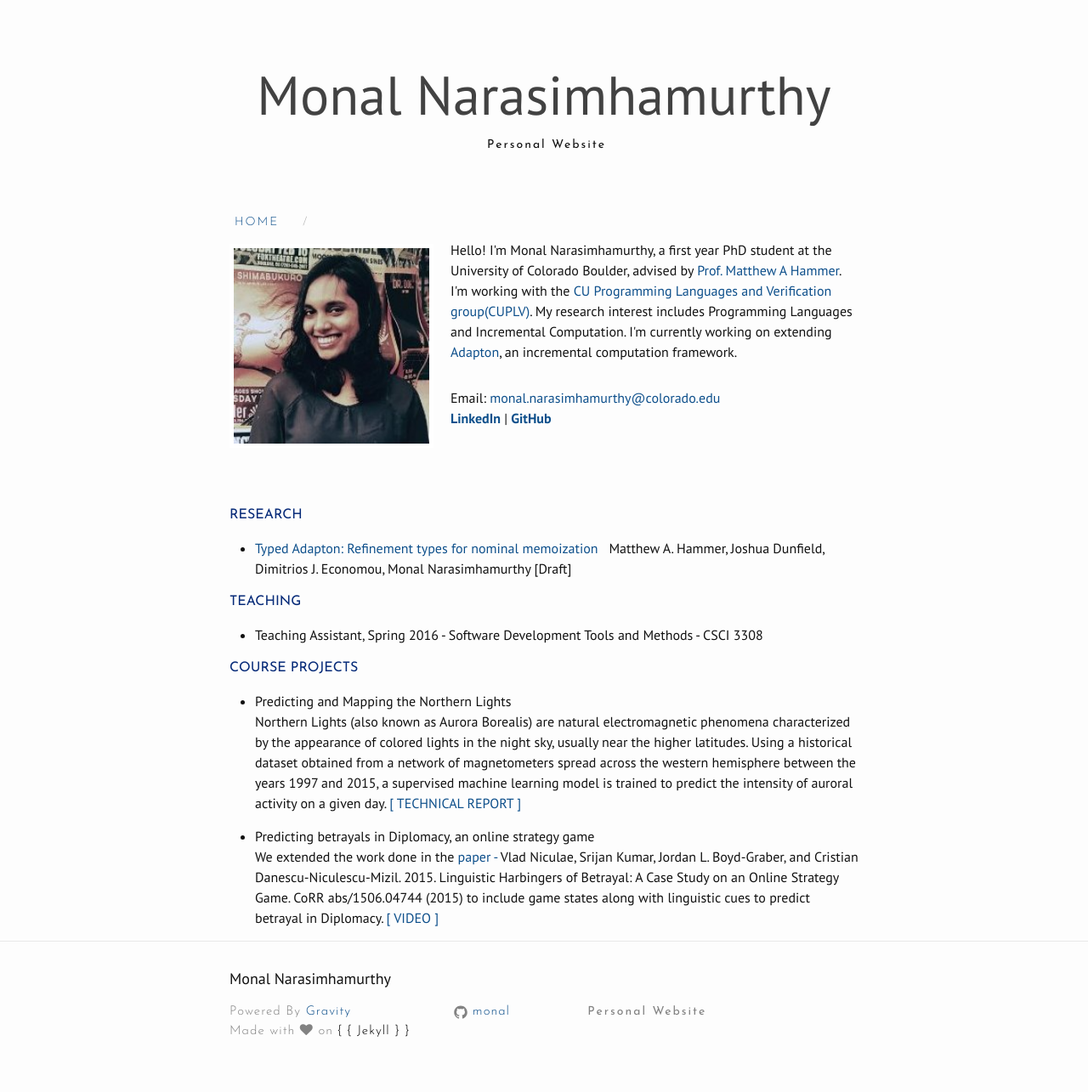
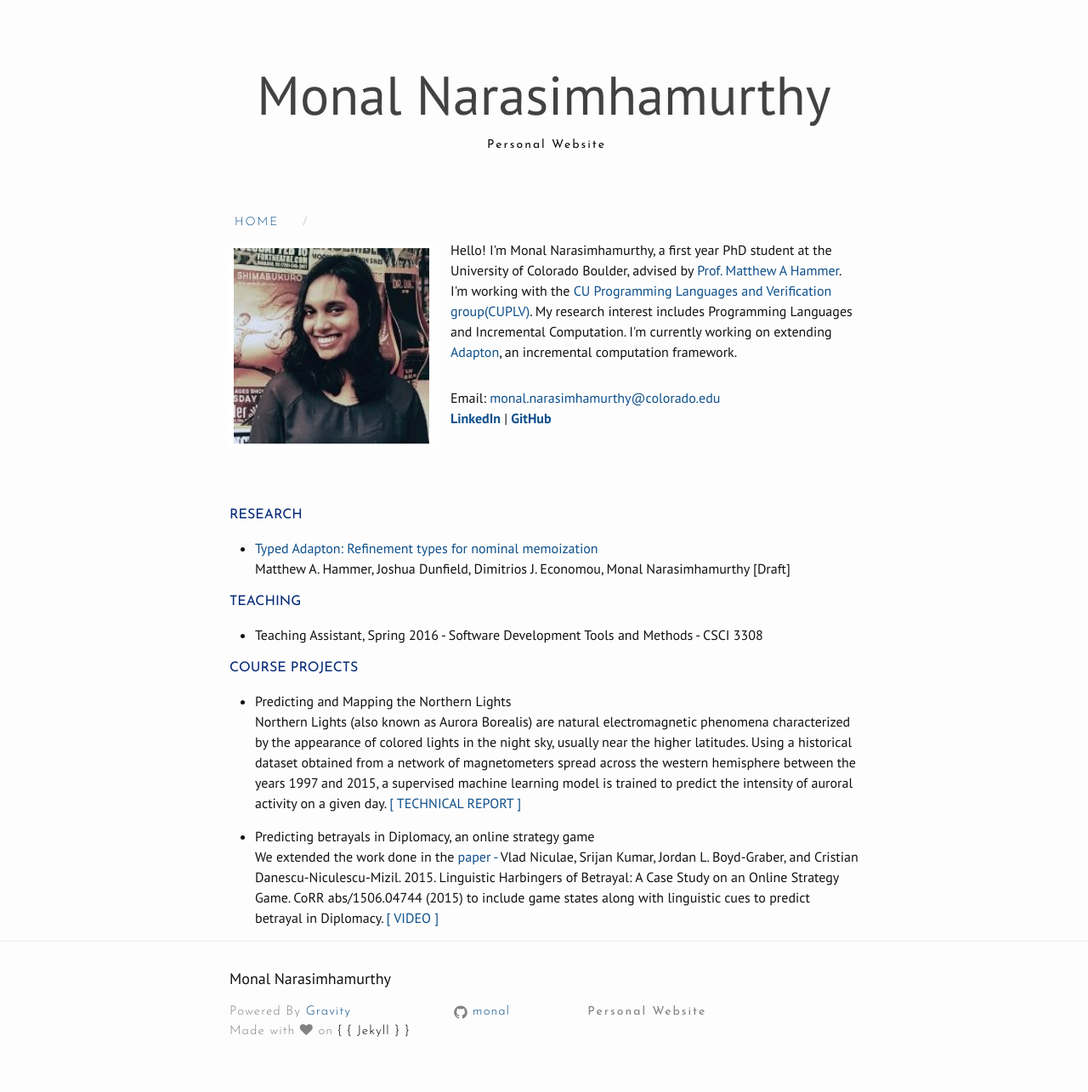
Before and after one commit to monal/monal.github.io, a Jekyll site: the page built from index.html, in a window 1280 px wide. Shown: the whole page at 85% size. Built offline with Jekyll 4.4.1, drawn with Linux system fonts in a browser that asks for light colours; nearby versions of some CDN libraries.

```diff
--- a/index.html
+++ b/index.html
@@ -15,7 +15,7 @@
 
 <div style="margin-top:-5px">
 <h4 style="color:#062A78; font-family:'Josefin Sans';">RESEARCH</h4>
-<ul><li style=""><a href="https://arxiv.org/abs/1610.00097">Typed Adapton: Refinement types for nominal memoization</a> &nbsp; Matthew A. Hammer, Joshua Dunfield, Dimitrios J. Economou, Monal Narasimhamurthy [Draft]</li></ul>
+<ul><li style=""><a href="https://arxiv.org/abs/1610.00097">Typed Adapton: Refinement types for nominal memoization</a> <br> Matthew A. Hammer, Joshua Dunfield, Dimitrios J. Economou, Monal Narasimhamurthy [Draft]</li></ul>
 
 <div>
 <h4 style="color:#062A78; font-family:'Josefin Sans';">TEACHING</h4>
```
